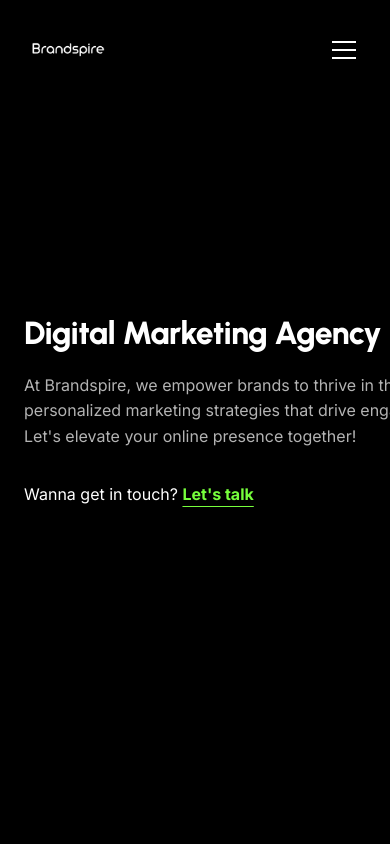
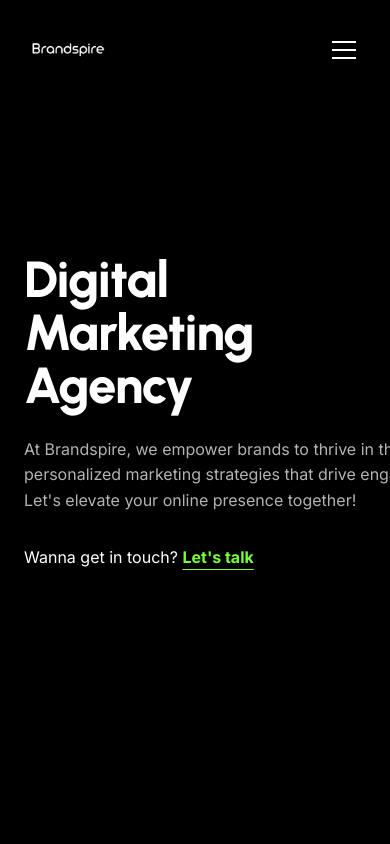
Before and after one commit to rusithrashmitha14-gif/brandspire.lk, a Next.js app: page / in a window 390 px wide. Shown: the top 844 px of the page. Built offline with nearby package versions, Linux system fonts and the light colour scheme; no server answers; the database is empty.

Commit message:
Make agency title bigger and force 3 lines on mobile

```diff
--- a/src/app/page.module.css
+++ b/src/app/page.module.css
@@ -631,7 +631,15 @@
     }
 }
 
+.mobileBreak {
+    display: none;
+}
+
 @media (max-width: 768px) {
+    .mobileBreak {
+        display: block;
+    }
+
     .locationGrid {
         grid-template-columns: 1fr;
         gap: 40px;
@@ -650,9 +658,10 @@
     }
 
     .agencyTitle {
-        font-size: clamp(32px, 8vw, 44px);
+        font-size: clamp(48px, 13vw, 70px);
         word-wrap: break-word;
         hyphens: auto;
+        line-height: 1.05;
     }
 
     .bgLargeText {
--- a/src/app/page.tsx
+++ b/src/app/page.tsx
@@ -31,7 +31,9 @@ export default async function Home() {
           <div className={styles.heroGrid}>
             <div className={styles.heroMain}>
               <div className={styles.heroContent}>
-                <h2 className={styles.agencyTitle}>Digital Marketing Agency</h2>
+                <h2 className={styles.agencyTitle}>
+                  Digital<br className={styles.mobileBreak} /> Marketing<br className={styles.mobileBreak} /> Agency
+                </h2>
                 <p className={styles.agencyDesc}>
                   At Brandspire, we empower brands to thrive in the digital world. With personalized marketing strategies that drive engagement and growth. Let's elevate your online presence together!
                 </p>
```
